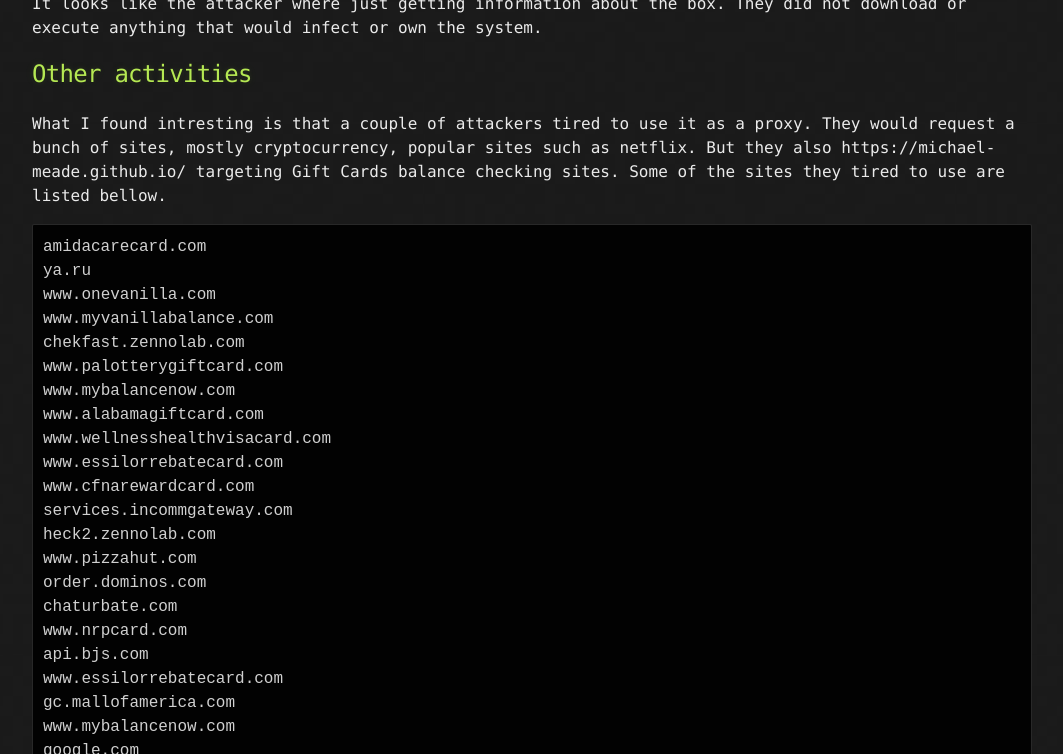
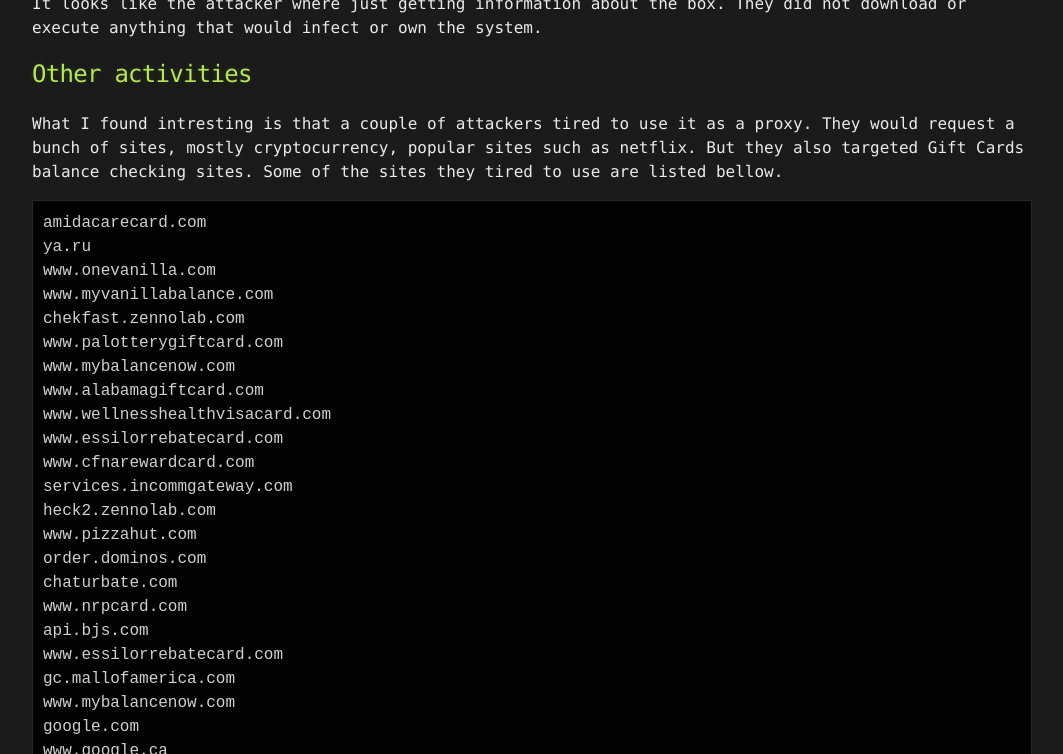
Before and after one commit to Michael-Meade/MinerFind, a Jekyll site: the page built from _posts/2019-06-13-Honey-Pot-Data-For-June.md, in a window 1280 px wide and 900 px high, scrolled down 2391 px, cut to the strip 146-900 px from the top of the window. Shown: the whole strip, without its empty margins (108-1171 px from the left). Built offline with Jekyll 4.4.1, drawn with Linux system fonts in a browser that asks for light colours; the repository's description, which GitHub fills in, is left out.

Commit message:
Update 2019-06-13-Honey-Pot-Data-For-June.md

````diff
--- a/_posts/2019-06-13-Honey-Pot-Data-For-June.md
+++ b/_posts/2019-06-13-Honey-Pot-Data-For-June.md
@@ -35,7 +35,7 @@ In Figure 4, I did some research about the IP. The IP is from a Chinese ISP name
  It looks like the attacker where just getting information about the box. They did not download or execute anything that would infect or own the system.
 
 ## Other activities
-What I found intresting is that a couple of attackers tired to use it as a proxy. They would request a bunch of sites, mostly cryptocurrency, popular sites such as netflix. But they also https://michael-meade.github.io/ targeting Gift Cards balance checking sites. Some of the sites they tired to use are listed bellow.
+What I found intresting is that a couple of attackers tired to use it as a proxy. They would request a bunch of sites, mostly cryptocurrency, popular sites such as netflix. But they also targeted Gift Cards balance checking sites. Some of the sites they tired to use are listed bellow.
 
 ```ruby
 amidacarecard.com
````
